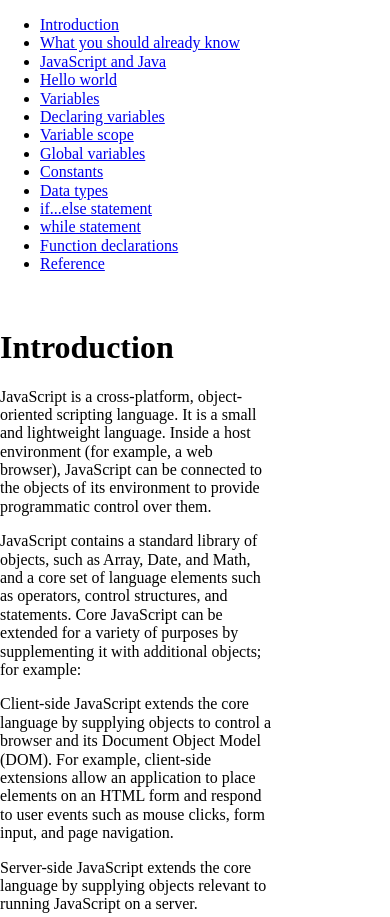
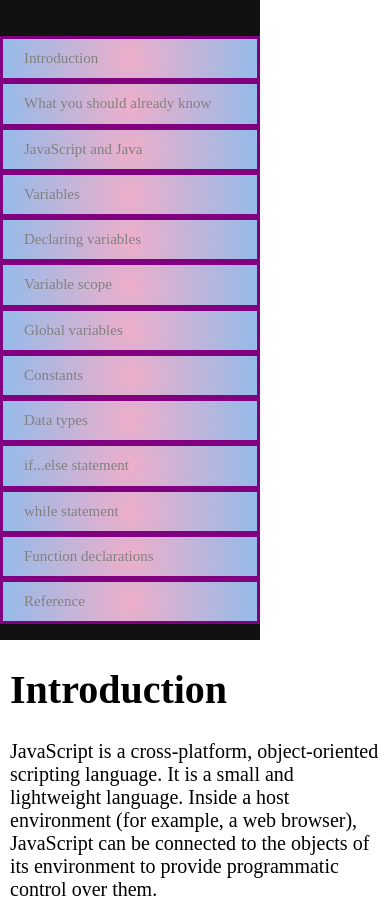
Before and after one commit to Julia-Konoval/project4, a plain HTML site: page index.html in a window 390 px wide. Shown: the top 917 px of the page. Drawn offline with nearby package versions, Linux system fonts and the light colour scheme.

Commit message:
text was styled

```diff
--- a/index.html
+++ b/index.html
@@ -29,25 +29,38 @@
             >
           </li>
           <li>
-            <a href="index.html#JavaScript and Java">JavaScript and Java</a>
+            <a href="index.html#JavaScript and Java ">JavaScript and Java</a>
           </li>
-          <li><a href="index.html#Hello world">Hello world</a></li>
-          <li><a href="index.html#Variables">Variables</a></li>
+          <li>
+            <a href="index.html#Variables>">Variables</a>
+          </li>
           <li>
             <a href="index.html#Declaring variables">Declaring variables</a>
           </li>
-          <li><a href="index.html#Variable scope">Variable scope</a></li>
-          <li><a href="index.html#Global variables">Global variables</a></li>
-          <li><a href="index.html#Constants">Constants</a></li>
-          <li><a href="index.html#Data types">Data types</a></li>
+          <li>
+            <a href="index.html#Variable scope">Variable scope</a>
+          </li>
+          <li>
+            <a href="index.html#Global variables">Global variables</a>
+          </li>
+          <li>
+            <a href="index.html#Constants">Constants</a>
+          </li>
+          <li>
+            <a href="index.html#Data types">Data types</a>
+          </li>
           <li>
             <a href="index.html#if...else statement">if...else statement</a>
           </li>
-          <li><a href="index.html#while statement">while statement</a></li>
+          <li>
+            <a href="index.html#while statement">while statement</a>
+          </li>
           <li>
             <a href="index.html#Function declarations">Function declarations</a>
           </li>
-          <li><a href="index.html#Reference">Reference</a></li>
+          <li>
+            <a href="index.html#Reference">Reference</a>
+          </li>
         </ul>
       </nav>
       <section class="main-section">
@@ -79,12 +92,10 @@
           HTML form and respond to user events such as mouse clicks, form input,
           and page navigation.
         </p>
-
         <p>
           Server-side JavaScript extends the core language by supplying objects
           relevant to running JavaScript on a server.
         </p>
-
         <p>
           For example, server-side extensions allow an application to
           communicate with a database, provide continuity of information from
@@ -96,21 +107,18 @@
       <section class="main-section">
         <a name="What you should already know"></a>
         <header><h1>What you should already know</h1></header>
-
         <p>This guide assumes you have the following basic background:</p>
 
         <p>
           - A general understanding of the Internet and the World Wide Web
           (WWW).
         </p>
-
         <p>- Good working knowledge of HyperText Markup Language (HTML).</p>
       </section>
 
       <section class="main-section">
         <a name="JavaScript and Java"></a>
         <header><h1>JavaScript and Java</h1></header>
-
         <p>
           JavaScript and Java are similar in some ways but fundamentally
           different in some others. The JavaScript language resembles Java but
@@ -144,17 +152,14 @@
       <section class="main-section">
         <a name="Hello world"></a>
         <header>Hello world</header>
-
         <p>
           To get started with writing JavaScript, open the Scratchpad and write
           your first "Hello world" JavaScript code:
         </p>
-
         <span class="span-element">
           function greetMe(yourName) { alert("Hello " + yourName); }
           greetMe("World");
         </span>
-
         <p>
           Select the code in the pad and hit Ctrl+R to watch it unfold in your
           browser!
@@ -164,7 +169,6 @@
       <section class="main-section">
         <a name="Variables"></a>
         <header><h1>Variables</h1></header>
-
         <p>
           You use variables as symbolic names for values in your application.
           The names of variables, called identifiers, conform to certain rules.
@@ -188,37 +192,29 @@
 
       <section class="main-section">
         <a name="Declaring variables"></a>
-        <header>Declaring variables</header>
-
+        <header><h1>Declaring variables</h1></header>
         <p>You can declare a variable in three ways:</p>
-
         <p>ith the keyword var. For example,</p>
-
         <span class="span-element">
           var x = 42.
         </span>
-
         <p>
           This syntax can be used to declare both local and global variables.
         </p>
 
         <p>By simply assigning it a value. For example,</p>
-
         <span class="span-element">
           x = 42.
         </span>
-
         <p>
           This always declares a global variable. It generates a strict
           JavaScript warning. You shouldn't use this variant.
         </p>
 
         <p>With the keyword let. For example,</p>
-
         <span class="span-element">
           let y = 13.
         </span>
-
         <p>
           This syntax can be used to declare a block scope local variable. See
           Variable scope below.
@@ -227,8 +223,7 @@
 
       <section class="main-section">
         <a name="Variable scope"></a>
-        <header>Variable scope</header>
-
+        <header><h1>Variable scope</h1></header>
         <p>
           When you declare a variable outside of any function, it is called a
           global variable, because it is available to any other code in the
@@ -263,7 +258,7 @@
 
       <section class="main-section">
         <a name="Global variables"></a>
-        <header>Global variables</header>
+        <header><h1>Global variables</h1></header>
         <p>
           Global variables are in fact properties of the global object. In web
           pages the global object is window, so you can set and access global
@@ -281,7 +276,7 @@
 
       <section class="main-section">
         <a name="Constants"></a>
-        <header>Constants</header>
+        <header><h1>Constants</h1></header>
         <p></p>
         You can create a read-only, named constant with the const keyword. The
         syntax of a constant identifier is the same as for a variable
@@ -315,7 +310,7 @@
 
       <section class="main-section">
         <a name="Data types"></a>
-        <header>Data types</header>
+        <header><h1>Data types</h1></header>
         <p>The latest ECMAScript standard defines seven data types:</p>
 
         <h2>Six data types that are primitives:</h2>
@@ -348,8 +343,7 @@
 
       <section class="main-section">
         <a name="if...else statement"></a>
-        <header>if...else statement</header>
-
+        <header><h1>if...else statement</h1></header>
         <p>
           Use the if statement to execute a statement if a logical condition is
           true. Use the optional else clause to execute a statement if the
@@ -416,8 +410,7 @@
 
       <section class="main-section">
         <a name="while statement"></a>
-        <header>while statement</header>
-
+        <header><h1>while statement</h1></header>
         <p>
           A while statement executes its statements as long as a specified
           condition evaluates to true. A while statement looks as follows:
@@ -446,26 +439,30 @@
 
         <p>
           The following while loop iterates as long as n is less than three:
+          <br />
+          <span class="span-element">
+            var n = 0; var x = 0; while (n < 3) { n++; x += n; }
+          </span>
         </p>
-        <span class="span-element">
-          var n = 0; var x = 0; while (n < 3) { n++; x += n; }
-        </span>
 
         <p>
           With each iteration, the loop increments n and adds that value to x.
           Therefore, x and n take on the following values:
+          <span class="span-element">
+            <br />
+            After the second pass: n = 2 and x = 3
+            <br />
+            After the third pass: n = 3 and x = 6
+            <br />
+            After completing the third pass, the condition n < 3 is no longer
+            true, so the loop terminates.
+          </span>
         </p>
-
-        <span class="span-element">
-          After the first pass: n = 1 and x = 1 After the second pass: n = 2 and
-          x = 3 After the third pass: n = 3 and x = 6 After completing the third
-          pass, the condition n < 3 is no longer true, so the loop terminates.
-        </span>
       </section>
 
       <section class="main-section">
         <a name="Function declarations"></a>
-        <header>Function declarations</header>
+        <header><h1>Function declarations</h1></header>
 
         <p>
           A function definition (also called a function declaration, or function
@@ -510,8 +507,11 @@
 
       <section class="main-section">
         <a name="Reference"></a>
-        <header>Reference</header>
-        All the documentation in this page is taken from <a href="">MDN</a>
+        <header><h1>Reference</h1></header>
+        All the documentation in this page is taken from
+        <a href="https://developer.mozilla.org/en-US/docs/Web/JavaScript/Guide"
+          >MDN</a
+        >
       </section>
     </main>
     <!-- at least 1 media query -->
--- a/style/stylesheet.css
+++ b/style/stylesheet.css
@@ -2,26 +2,82 @@
   box-sizing: border-box;
 }
 body {
-  /* display: flex;
-  flex-direction: row; */
+  display: flex;
+  flex-direction: column;
   width: 70%;
+  margin-left: auto;
+  margin-right: auto;
 }
 .span-element {
+  display: flex;
+  flex-direction: column;
   justify-content: space-around;
-  background-color: grey;
+  background-color: lightgrey;
+  padding: 10px;
+  margin: 30px;
 }
 
 #page-navigation {
-  /* width: 150px;
-  float: left; */
+  height: 100%;
+  width: 260px;
+  position: fixed;
+  z-index: 1;
+  top: 0;
+  left: 0;
+  background-color: #111;
+  overflow-x: hidden;
+  padding-top: 20px;
+  /* width: 350px;
+  float: left;
   display: inline;
-  margin: 0;
-  padding: 0;
-  margin-right: 10px;
+  font-size: 30px;
+  justify-content: space-around;
+  margin-right: 10px; */
 }
-section .main-section {
-  /* width: 500; */
-  margin: 0;
-  padding: 0;
-  display: inline;
+#page-navigation a {
+  padding: 6px 8px 6px 16px;
+  text-decoration: none;
+  font-size: 25px;
+  color: #818181;
+  display: block;
 }
+.sidenav a:hover {
+  color: #f1f1f1;
+}
+#page-navigation li {
+  list-style: none;
+  background: radial-gradient(
+    circle,
+    rgba(238, 174, 202, 1) 0%,
+    rgba(148, 187, 233, 1) 100%
+  );
+  border: 3px purple solid;
+  padding: 5px;
+  margin-left: -40px;
+}
+.main-section {
+  margin-left: 260px; /* Same as the width of the sidenav */
+  font-size: 20px; /* Increased text to enable scrolling */
+  padding: 0px 10px;
+  margin-bottom: 100px;
+}
+@media all and (max-width: 748px) {
+  body {
+    display: flex;
+    flex-direction: column;
+    width: 100%;
+  }
+  #page-navigation {
+    position: relative;
+  }
+  #page-navigation a {
+    width: 100%;
+    font-size: 15px;
+    /* justify-content: space-around; */
+  }
+  .main-section {
+    margin-left: 0; /* Same as the width of the sidenav */
+    font-size: 20px; /* Increased text to enable scrolling */
+    /* padding: 0px 10px;
+    margin-bottom: 100px; */
+}
```
Also changed, not shown: 1 other file.
